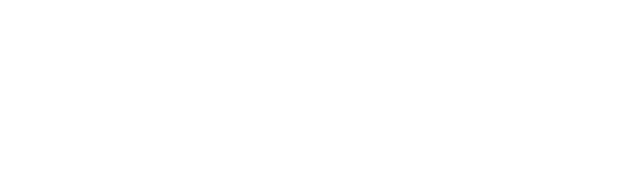
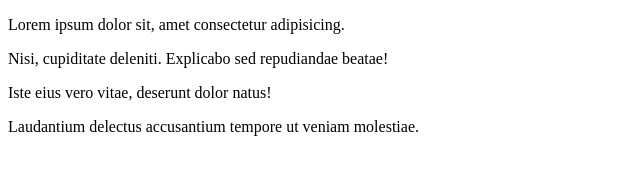
Before and after one commit to Kiracyx/Publick-Fullstack-rep, a plain HTML site: page 8th lesson Possitioning Part 1/index.html in a window 1280 px wide. Shown: the whole page, without its empty margins (0-640 px from the left). Drawn offline with Linux system fonts and the light colour scheme.

Commit message:
Add paragraphs and classes

```diff
--- a/8th lesson Possitioning Part 1/index.html
+++ b/8th lesson Possitioning Part 1/index.html
@@ -9,5 +9,10 @@
       href="../8th lesson Possitioning Part 1/assets/style.css"
     />
   </head>
-  <body></body>
+  <body>
+    <p class="fixed top left">Lorem ipsum dolor sit, amet consectetur adipisicing.</p>
+    <p class="fixed top right">Nisi, cupiditate deleniti. Explicabo sed repudiandae beatae!</p>
+    <p class="fixed bottom left">Iste eius vero vitae, deserunt dolor natus!</p>
+    <p class="fixed bottom right">Laudantium delectus accusantium tempore ut veniam molestiae.</p>
+  </body>
 </html>
```
